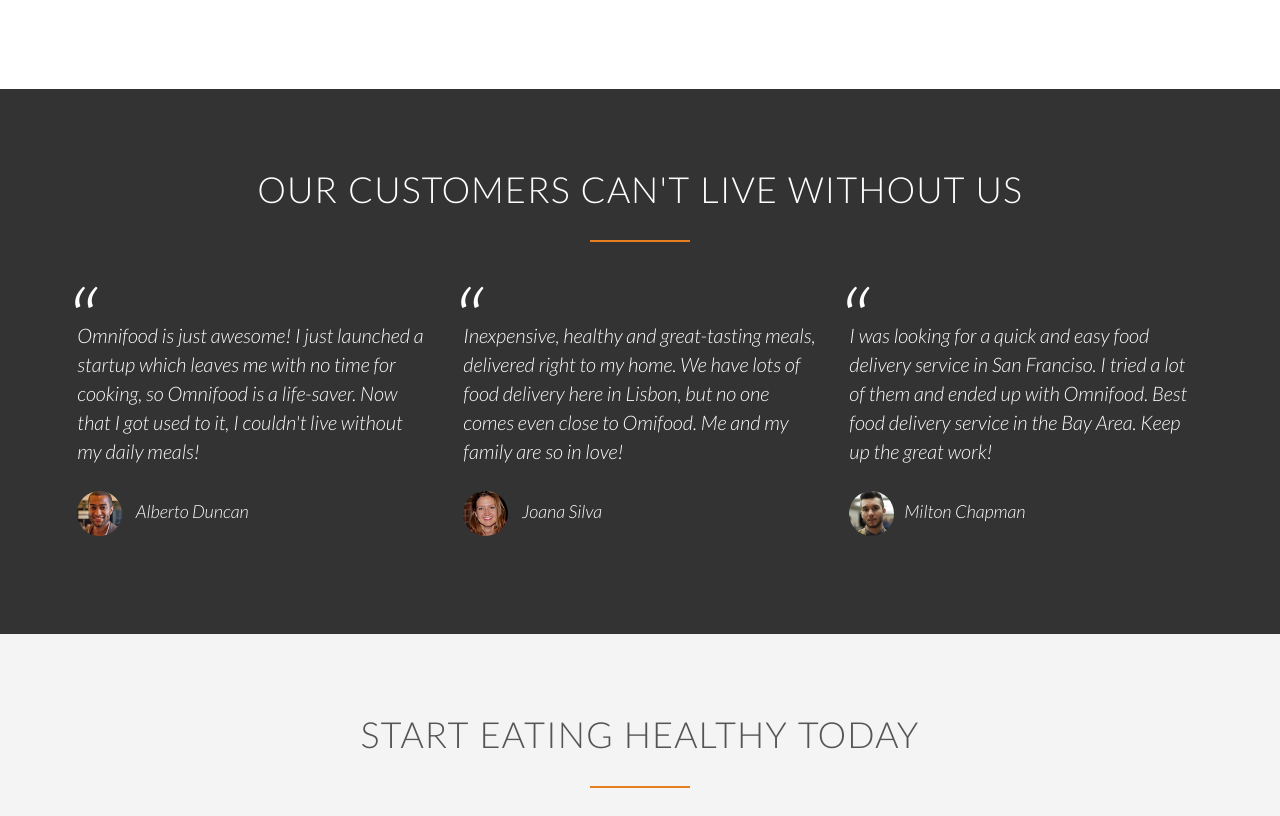
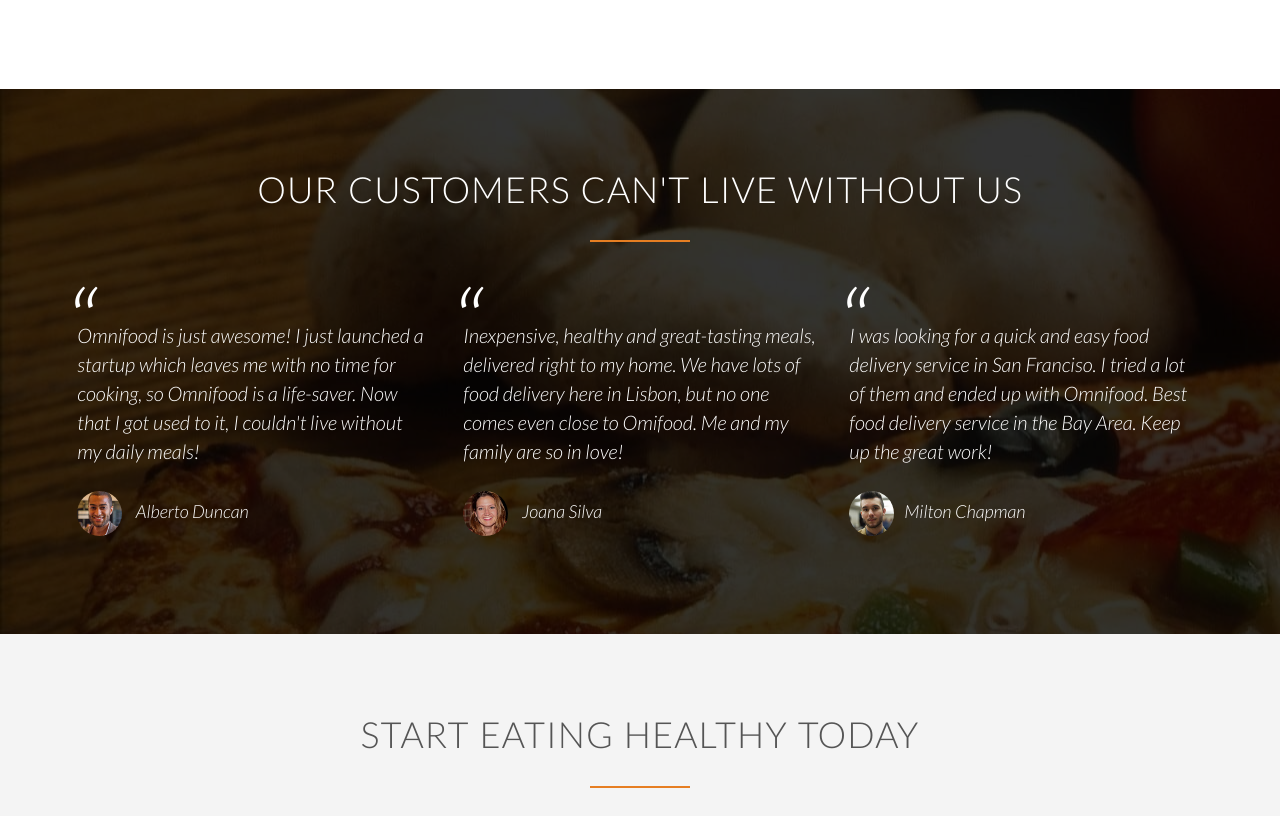
Before and after one commit to gaurav-js-dev/omnifood, a plain HTML site: page index.html in a window 1280 px wide. Shown: the part 3226-4042 px from the top of the page. Drawn offline with nearby package versions, Linux system fonts and the light colour scheme.

Commit message:
Update style.css

```diff
--- a/resources/css/style.css
+++ b/resources/css/style.css
@@ -442,8 +442,8 @@ steps-box
 /*-------------------------------*/
 
 .section-testimonials{
-    background-image: -webkit-gradient(linear,left top, left bottom,from(rgba(000,000,000,0.8)),to(rgba(000,000,000,0.8))) ,url("resources/css/img/back-customers.jpg");
-    background-image: linear-gradient(rgba(000,000,000,0.8),rgba(000,000,000,0.8)) ,url("resources/css/img/back-customers.jpg");
+    background-image: -webkit-gradient(linear,left top, left bottom,from(rgba(000,000,000,0.8)),to(rgba(000,000,000,0.8))) ,url("img/back-customers.jpg");
+    background-image: linear-gradient(rgba(000,000,000,0.8),rgba(000,000,000,0.8)) ,url("img/back-customers.jpg");
     block-size: cover;
     color: #fff;
     background-attachment: fixed;
```
